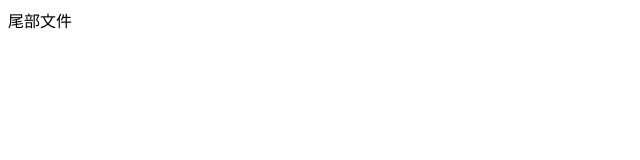
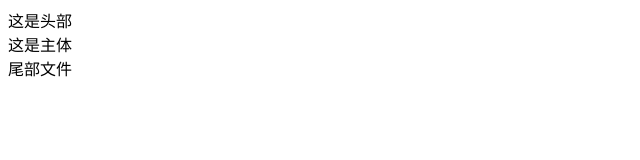
Before and after one commit to youthhist/xz, a plain HTML site: page index.html in a window 1280 px wide. Shown: the whole page, without its empty margins (0-640 px from the left). Drawn offline with Linux system fonts and the light colour scheme.

Commit message:
index.html

```diff
--- a/index.html
+++ b/index.html
@@ -9,7 +9,8 @@
   <title>Document</title>
  </head>
  <body>
-  <div class="main"></div>
+ <div>这是头部</div>
+  <div class="main">这是主体</div>
   <div class="footer">尾部文件</div>
  </body>
 </html>
```
